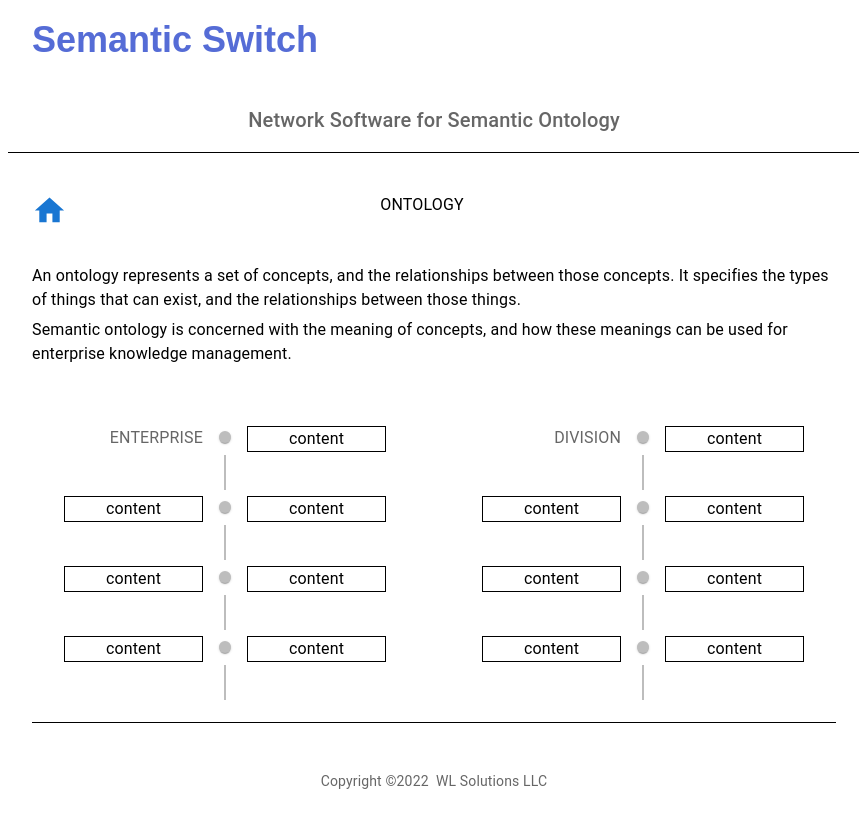
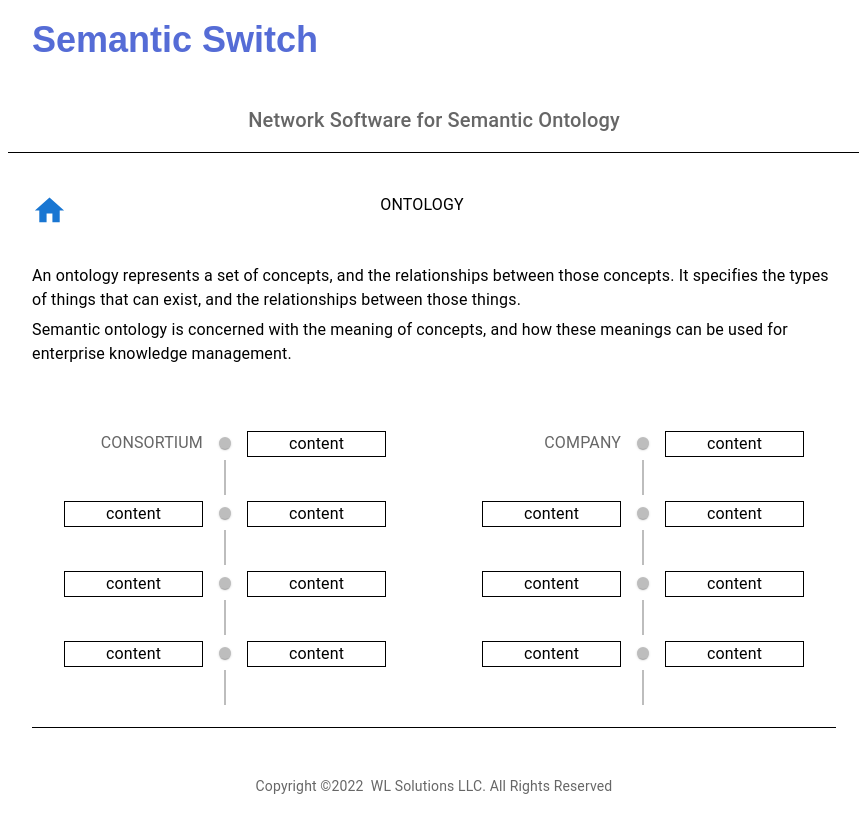
Before and after one commit to woodylewis/semantic-switch, a React (Create React App) app: page /ontology in a window 1280 px wide. Shown: the top 832 px of the page, without its empty margins (206-1065 px from the left). Built offline with nearby package versions, Linux system fonts and the light colour scheme.

Commit message:
no message

```diff
--- a/src/Footer.tsx
+++ b/src/Footer.tsx
@@ -7,7 +7,7 @@ const Footer = () => {
       <Typography variant='body2' color='text.secondary' align='center'>
         {'Copyright ©'}
         {new Date().getFullYear()}
-        &nbsp; WL Solutions LLC
+        &nbsp; WL Solutions LLC. All Rights Reserved
       </Typography>
     </Box>
   );
--- a/src/Ontology.tsx
+++ b/src/Ontology.tsx
@@ -36,13 +36,13 @@ const Ontology = () => {
         </Grid>
         <Grid item xs={12}>
           <Typography gutterBottom>{StringList.ONTOLOGY_1}</Typography>
-          <Typography>{StringList.ONTOLOGY_2}</Typography>
+          <Typography gutterBottom>{StringList.ONTOLOGY_2}</Typography>
         </Grid>
         <Grid item xs={12} sm={6}>
-          <SchemaOntology name='ENTERPRISE' />
+          <SchemaOntology name='CONSORTIUM' />
         </Grid>
         <Grid item xs={12} sm={6}>
-          <SchemaOntology name='DIVISION' />
+          <SchemaOntology name='COMPANY' />
         </Grid>
       </Grid>
       <Footer />
--- a/src/StringList.tsx
+++ b/src/StringList.tsx
@@ -16,6 +16,8 @@ export enum StringList {
   ONTOLOGY_LABEL = 'ONTOLOGY',
   ONTOLOGY_1 = 'An ontology represents a set of concepts, and the relationships between those concepts. It specifies the types of things that can exist, and the relationships between those things.',
   ONTOLOGY_2 = 'Semantic ontology is concerned with the meaning of concepts, and how these meanings can be used for enterprise knowledge management.',
+  SWITCH_1 = 'A semantic switch creates a network of entities related by organizational concepts.',
+  SWITCH_2 = 'The relationships are mapped by data flowing from the entities.',
   SWITCH_LABEL = 'SWITCH',
   PRICING_LABEL = 'PRICING',
   PRICING_PRODUCT_LABEL_1 = 'STARTER',
--- a/src/Switch.tsx
+++ b/src/Switch.tsx
@@ -5,8 +5,12 @@ import Container from '@mui/material/Container';
 import Typography from '@mui/material/Typography';
 import HomeIcon from '@mui/icons-material/Home';
 
+import Box from '@mui/material/Box';
+
 import { StringList } from './StringList';
 import Footer from './Footer';
+
+import SchemaOntology from './SchemaOntology';
 
 const Switch = () => {
   return (
@@ -18,7 +22,7 @@ const Switch = () => {
           mt: 1,
         }}
       >
-        <Grid item xs={4}>
+        <Grid item xs={5}>
           <Link
             style={{
               textDecoration: 'none',
@@ -29,12 +33,20 @@ const Switch = () => {
             <HomeIcon color='primary' fontSize='large' />
           </Link>
         </Grid>
-        <Grid item xs={8}>
+        <Grid item xs={7}>
           <Typography>{StringList.SWITCH_LABEL}</Typography>
         </Grid>
         <Grid item xs={12}>
-          <Typography gutterBottom>{StringList.ONTOLOGY_1}</Typography>
-          <Typography>{StringList.ONTOLOGY_2}</Typography>
+          <Typography gutterBottom align='center'>
+            {StringList.SWITCH_1}
+          </Typography>
+          <Typography align='center'>{StringList.SWITCH_2}</Typography>
+        </Grid>
+        <Grid item xs={12} sm={6}>
+          <SchemaOntology name='ENTITY' />
+        </Grid>
+        <Grid item xs={12} sm={6}>
+          <SchemaOntology name='DATA' />
         </Grid>
       </Grid>
       <Footer />
```
